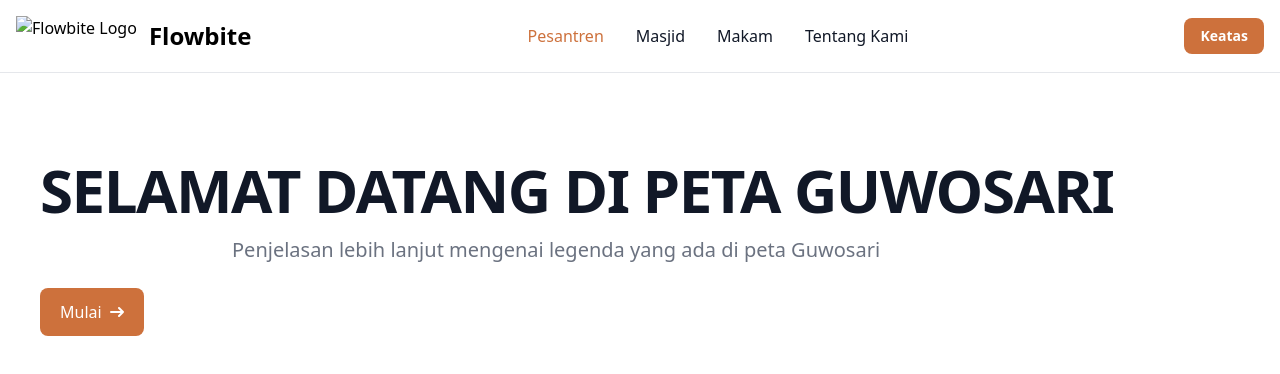
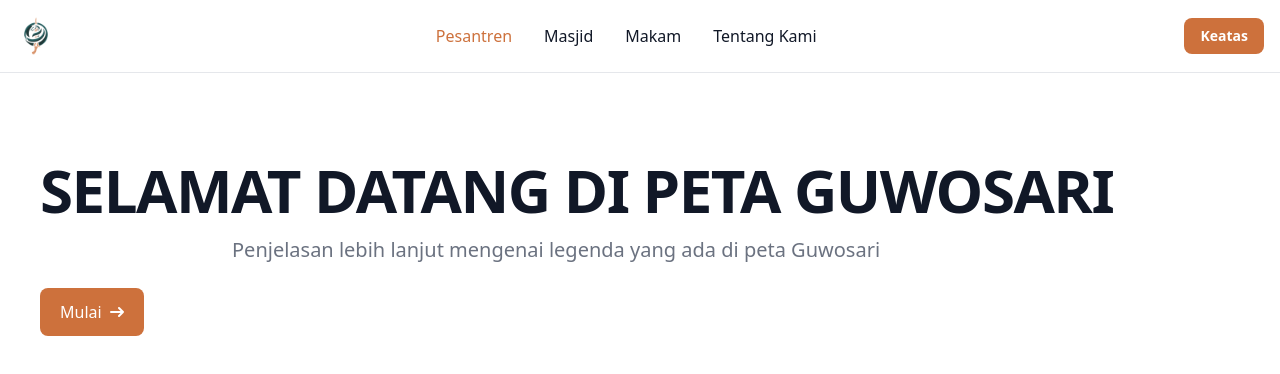
Before and after one commit to kknkpajangan/petaguwosari, a website: page index.html in a window 1280 px wide. Drawn offline with nearby package versions, Linux system fonts and the light colour scheme.

Commit message:
Update index.html

```diff
--- a/index.html
+++ b/index.html
@@ -18,10 +18,10 @@
           href="#home"
           class="logo-flowbite flex items-center space-x-3 rtl:space-x-reverse"
         >
-          <img src="src/img/kkn-no-text.png" class="h-10" alt="Flowbite Logo" />
+          <img src="src/img/kkn no text.png" class="h-10" alt="Flowbite Logo" />
           <span
             class="self-center text-2xl font-semibold whitespace-nowrap dark:text-white"
-            >Flowbite</span
+            ></span
           >
         </a>
         <div class="flex md:order-2 space-x-3 md:space-x-0 rtl:space-x-reverse">
```
